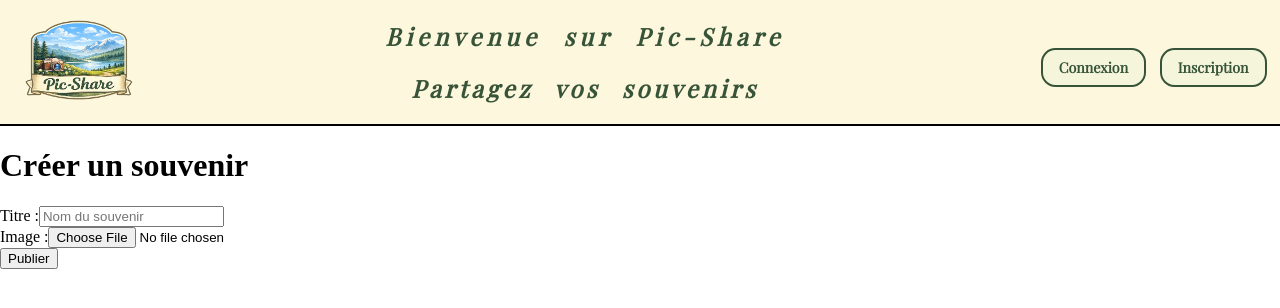
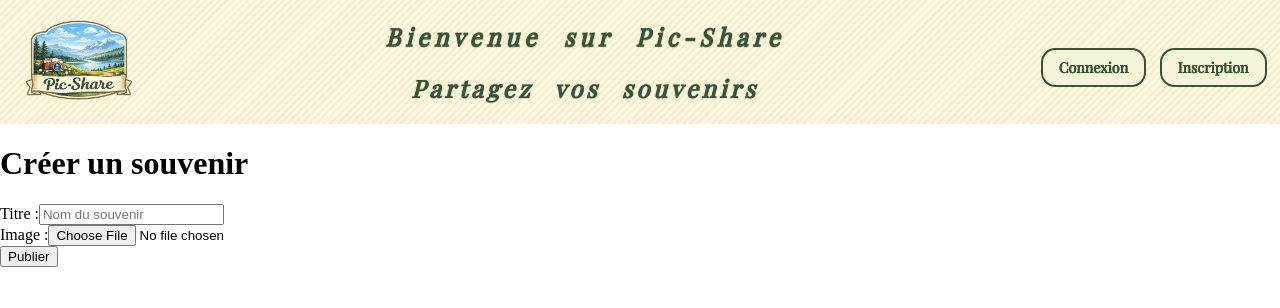
Before and after one commit to Anturiasgit/Pic-Share-frontend, a React (Vite) app: page /create in a window 1280 px wide. Shown: the top 308 px of the page. Built offline with nearby package versions, Linux system fonts and the light colour scheme; a web font is replaced by a local one.

Commit message:
styles finished on header

```diff
--- a/src/components/Header/Header.css
+++ b/src/components/Header/Header.css
@@ -3,9 +3,12 @@
 ========================= */
 
 :root {
-    --color-primary: #385438;          /* vert principal */
-    --color-bg-header: #fdf7dd;        /* fond header */
-    --color-bg-button: #f5f5dc;        /* beige */
+    --color-primary: #385438;
+    /* vert principal */
+    --color-bg-header: #fdf7dd;
+    /* fond header */
+    --color-bg-button: #f5f5dc;
+    /* beige */
     --color-border: var(--color-primary);
 
     --font-main: "Playfair Display", serif;
@@ -22,9 +25,19 @@
 ========================= */
 
 header {
-    border-bottom: 2px solid black;
     background-color: var(--color-bg-header);
+
+      background-image:
+        repeating-linear-gradient(
+            -45deg,
+            rgba(0,0,0,0.04) 1px,
+            rgba(0,0,0,0.04) 3px,
+            transparent 1px,
+            transparent 6px
+        );
+
 }
+
 
 .header {
     display: flex;
@@ -58,11 +71,13 @@
 .titles .title {
     letter-spacing: 0.2em;
     word-spacing: 0.5em;
+    text-shadow: 0 1px 1px var(--color-primary);
 }
 
 .titles .subtitle {
     letter-spacing: 0.15em;
     word-spacing: 0.5em;
+    text-shadow: 0 0.25px 1px var(--color-primary);
 }
 
 /* =========================
@@ -84,6 +99,8 @@
     border-radius: var(--radius-md);
     font-size: 0.89rem;
     font-weight: 600;
+    text-shadow: 0 0.25px 0.25px var(--color-primary);
+
 
     border: 0.15rem solid var(--color-border);
     background-color: var(--color-bg-button);
```
